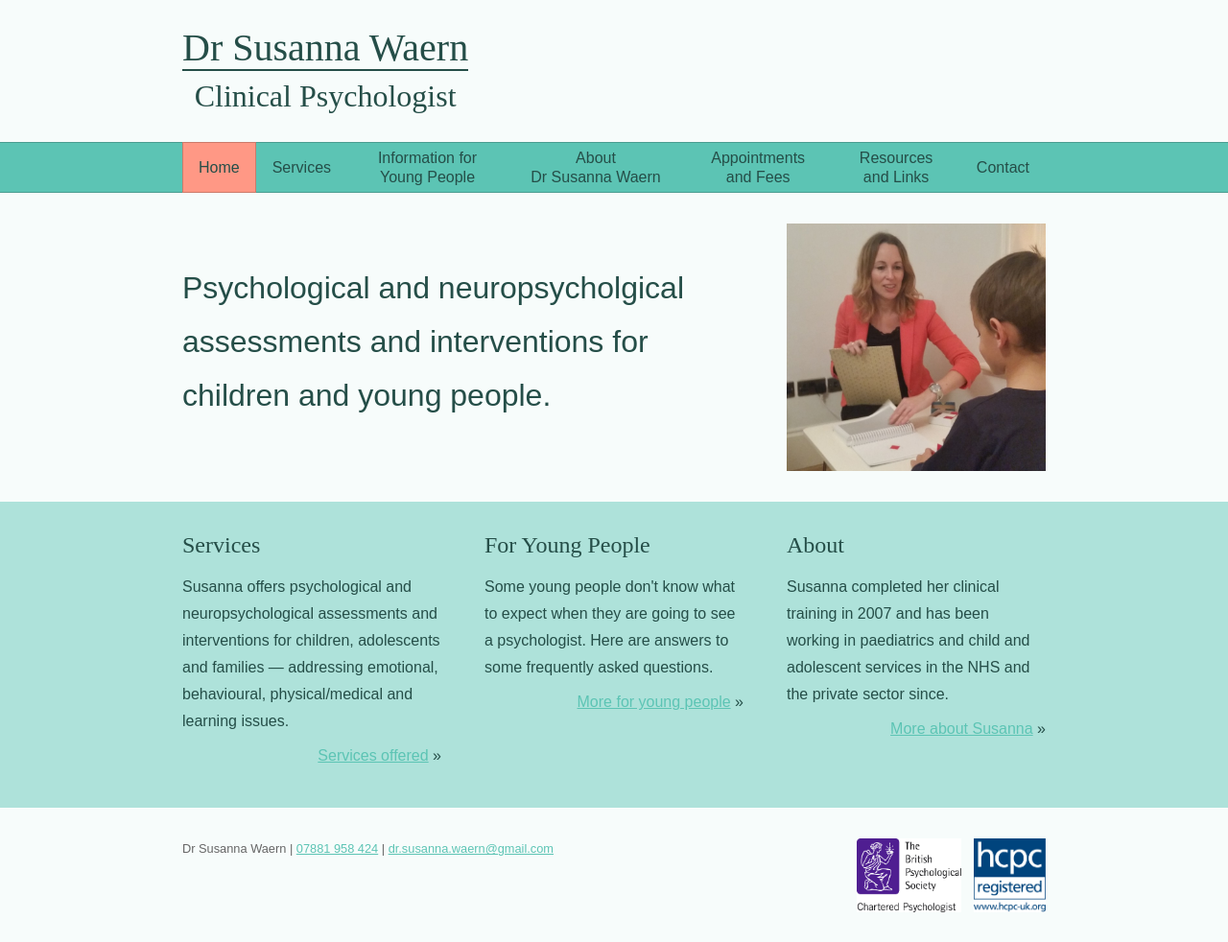
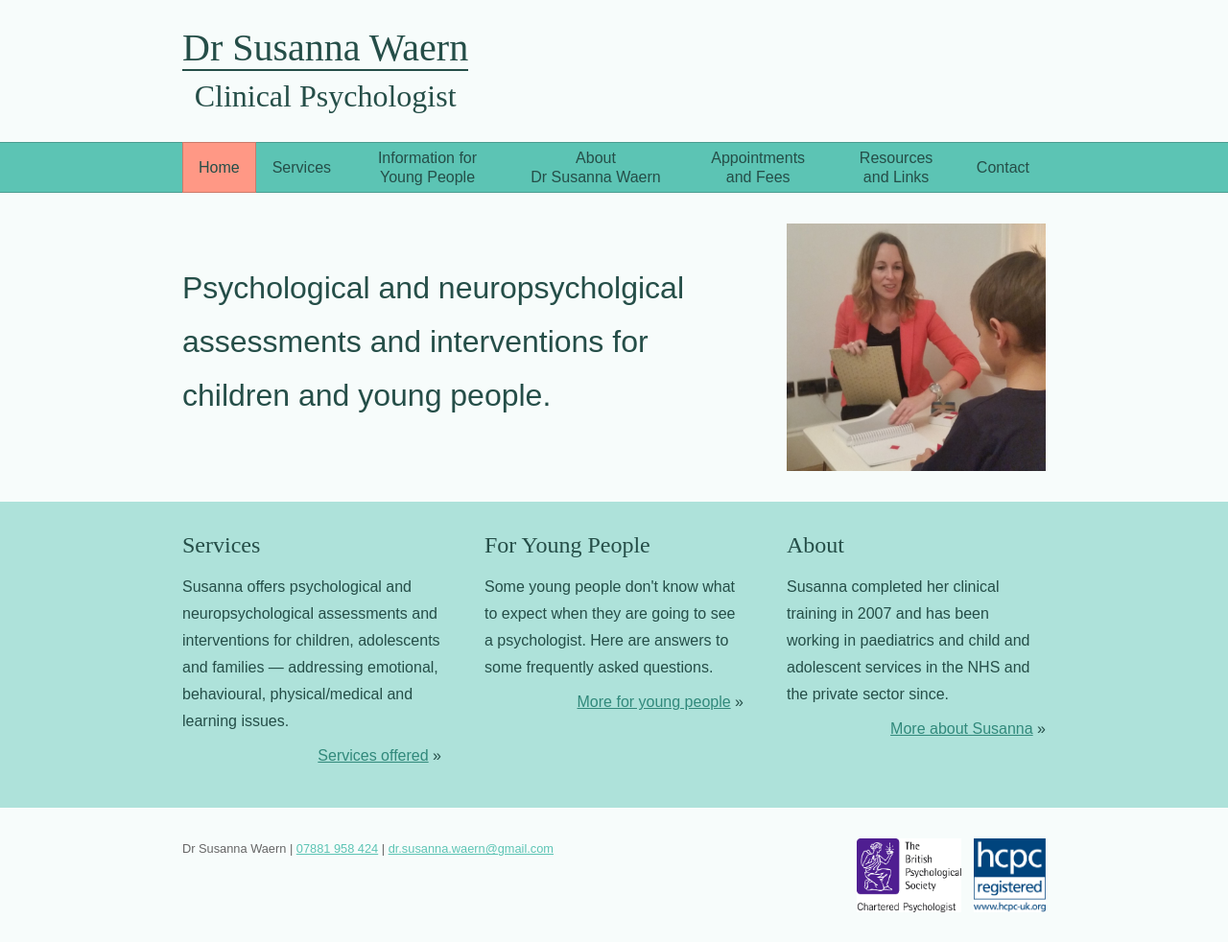
Before and after one commit to drsusannawaern/drsusannawaern.github.io, a Jekyll site: the page built from index.html, in a window 1280 px wide. Shown: the whole page at 96% size. Built offline with Jekyll 4.4.1, drawn with Linux system fonts in a browser that asks for light colours; some web fonts are replaced.

Commit message:
Darken featured links to increase contrast.

```diff
--- a/_sass/colors.scss
+++ b/_sass/colors.scss
@@ -11,3 +11,4 @@ $sub-navigation-border-color: shade($sub-navigation-background-color, 20%);
 $sub-navigation-active-background-color: tint($accent-color-two, 50%);
 $sub-navigation-active-border-color: shade($sub-navigation-active-background-color, 20%);
 $featured-background-color: $sub-navigation-background-color;
+$featured-link-color: darken($accent-color-one, 20%);
--- a/_sass/home.scss
+++ b/_sass/home.scss
@@ -38,6 +38,10 @@
 .home .featured {
   background: $featured-background-color;
   padding: 2em 0;
+
+  a {
+    color: $featured-link-color;
+  }
 }
 
 .home section.services,
```
